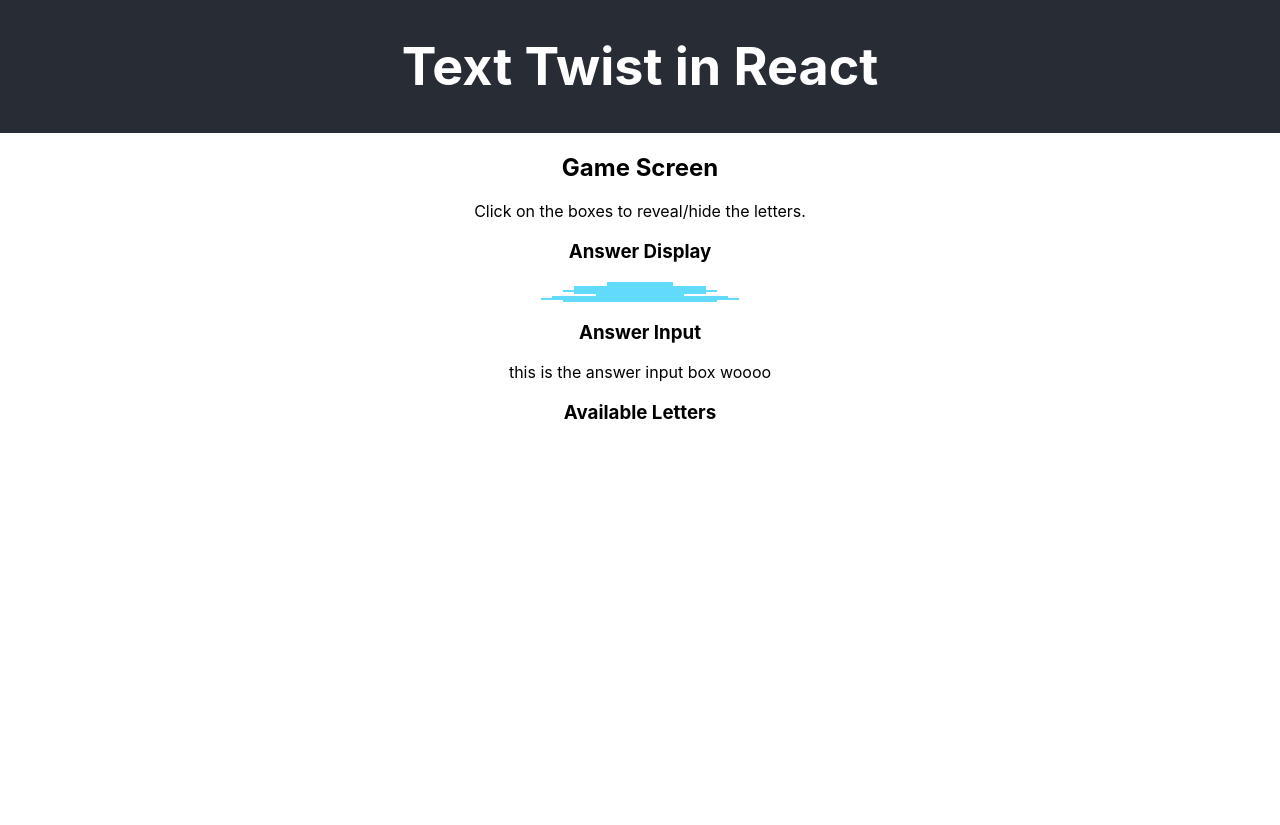
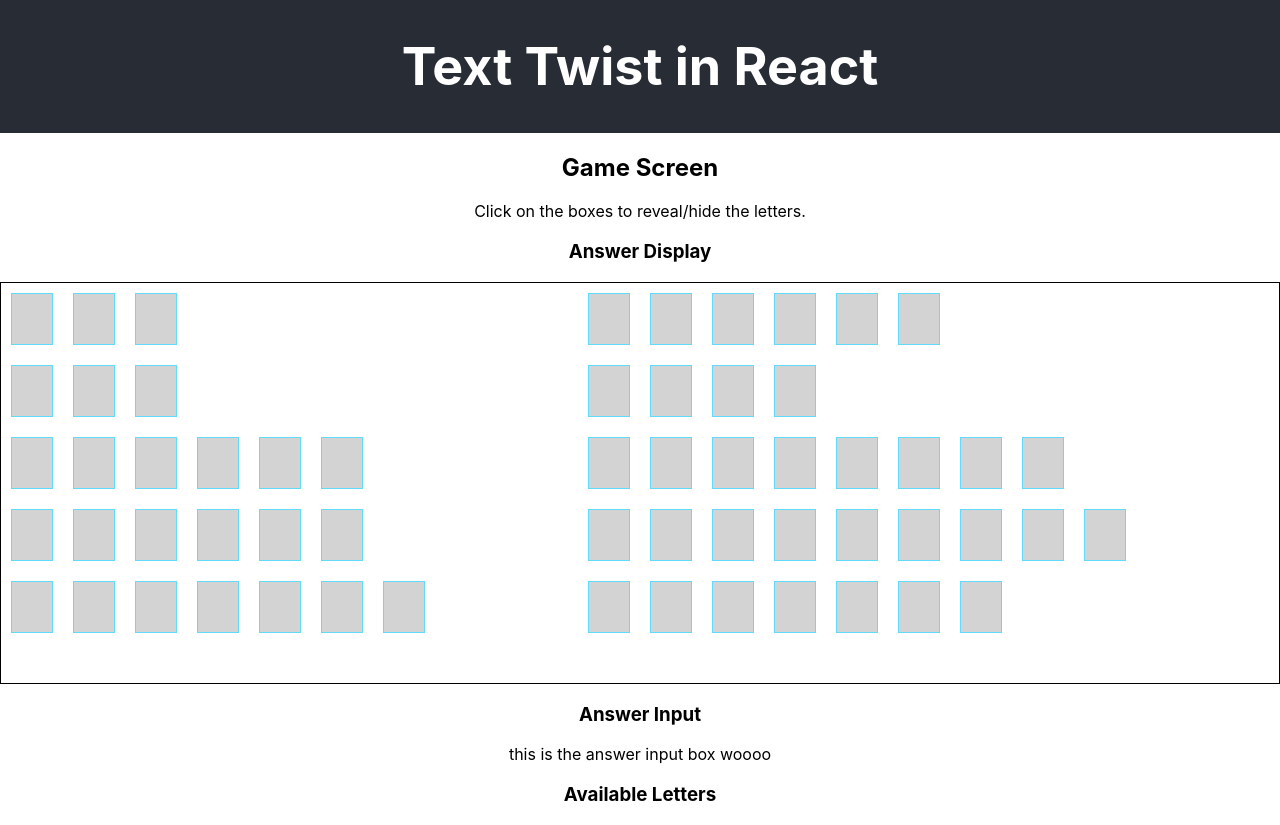
Before and after one commit to BBAlpert/react-text-twist, a React (Create React App) app: page / in a window 1280 px wide. Before the commit the page ends 800 px from the top, so only its background shows below. Built offline with nearby package versions, Linux system fonts and the light colour scheme.

Commit message:
started setting columns, letter display

```diff
--- a/src/App.css
+++ b/src/App.css
@@ -22,6 +22,7 @@
   justify-content: center;
   font-size: calc(10px + 2vmin);
   color: white;
+
 }
 
 .App-link {
@@ -36,16 +37,25 @@
     transform: rotate(360deg);
   }
 }
-
+.AnswerDisplay {
+  display: flex;
+  flex-direction: column;
+  flex-wrap: wrap;
+  height: 400px;
+  border: 1px black solid;
+}
 .WordDisplay {
   display: flex;
-  justify-content: center;
+  justify-content: left;
 }
 
 .LetterDisplay {
-  padding-left: 10px;
-  padding-right: 10px;
+  min-width: 1em;
+  min-height: 1.5em;
+  padding:10px;
   border: #61dafb solid 1px;
- /*margin:auto;*/
+ margin:10px;
+ font-size:20px;
+ font-style: bold;
 
 }
```
